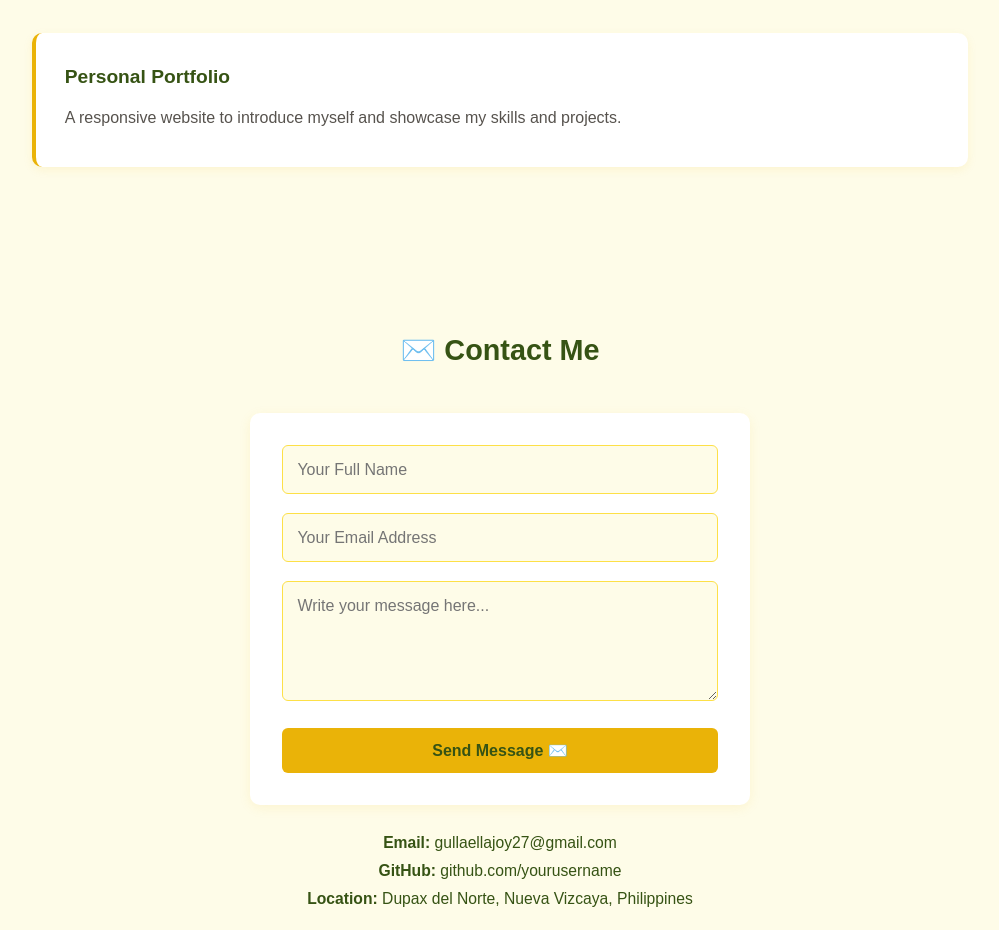
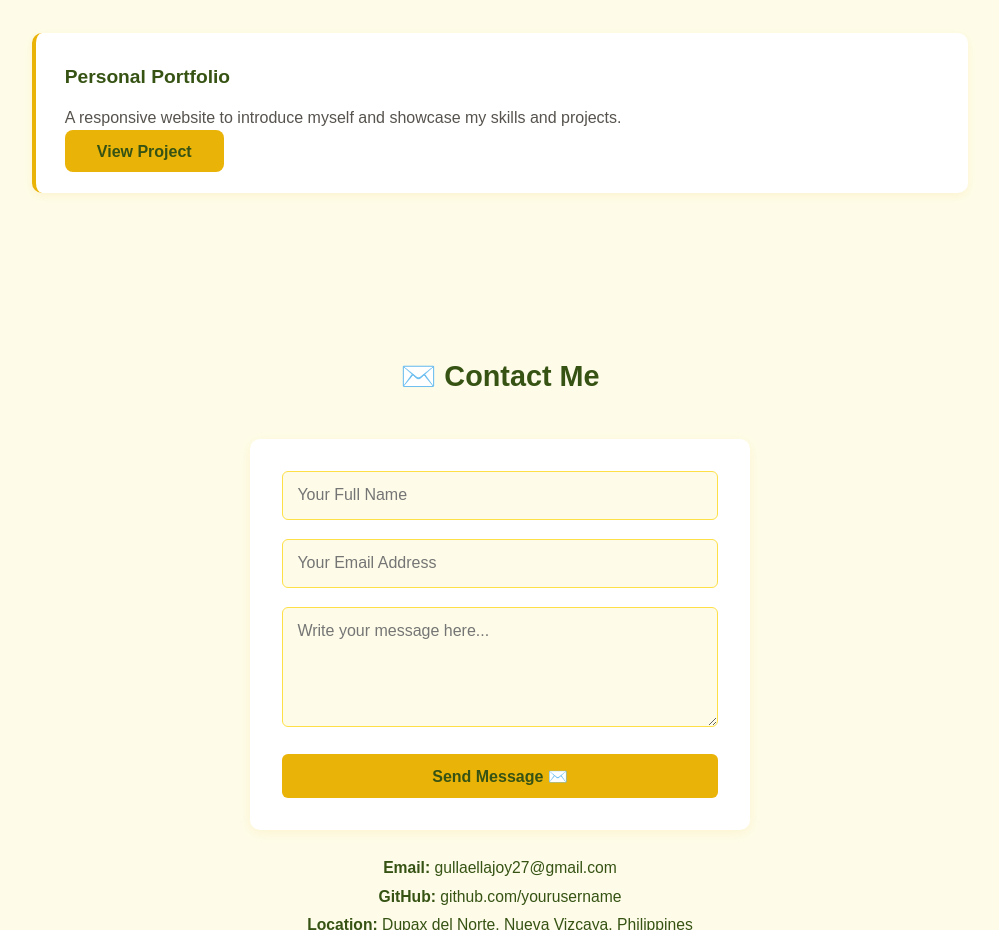
Before and after one commit to gullaellajoy27-jpg/gullaellajoy27-jpg.github.io, a plain HTML site: page index.html in a window 1280 px wide. Shown: the part 1700-2630 px from the top of the page, without its empty margins (140-1139 px from the left). Drawn offline with Linux system fonts and the light colour scheme.

Commit message:
Update index.html

```diff
--- a/index.html
+++ b/index.html
@@ -314,6 +314,11 @@
             <div class="project-card">
                 <h3>Personal Portfolio</h3>
                 <p>A responsive website to introduce myself and showcase my skills and projects.</p>
+                <a href="https://charming-macaron-88d6bd.netlify.app"
+target="_blank"
+class="btn">
+View Project
+</a>
         </div>
     </section>
 
```
